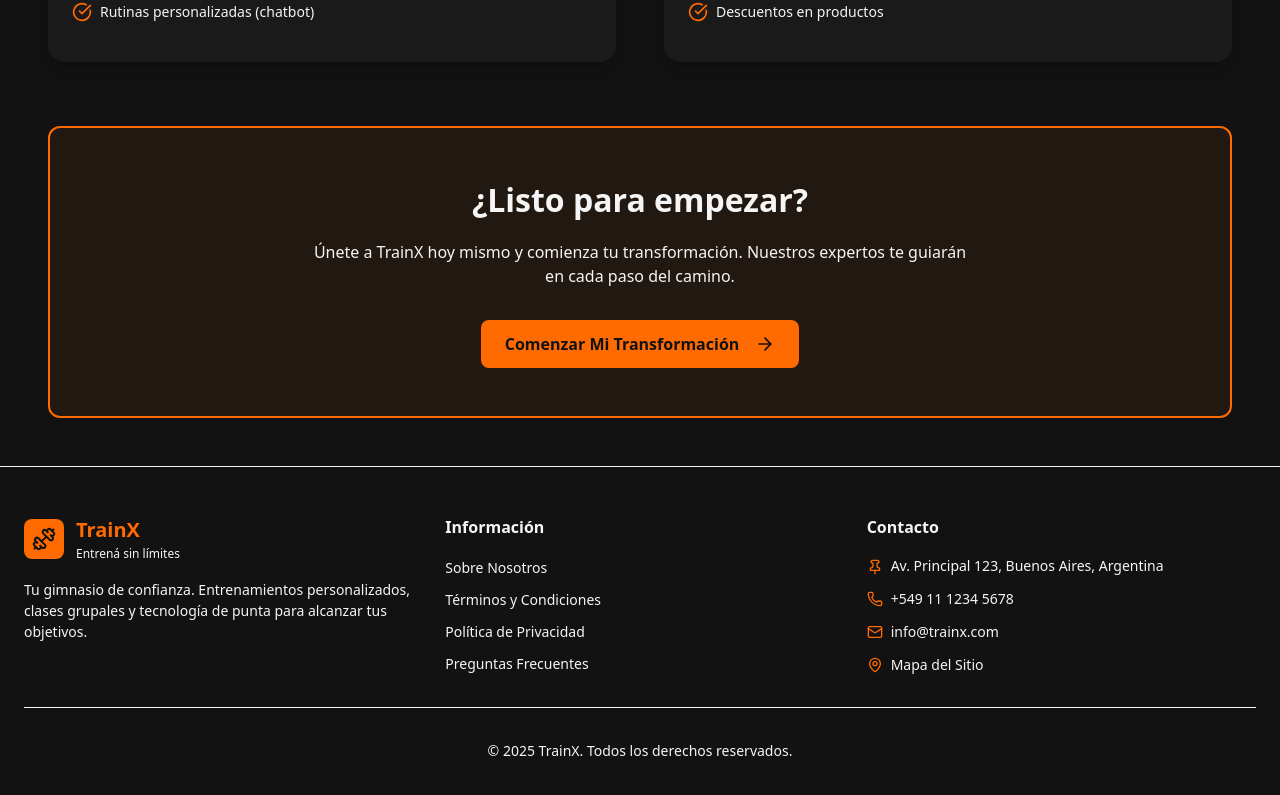
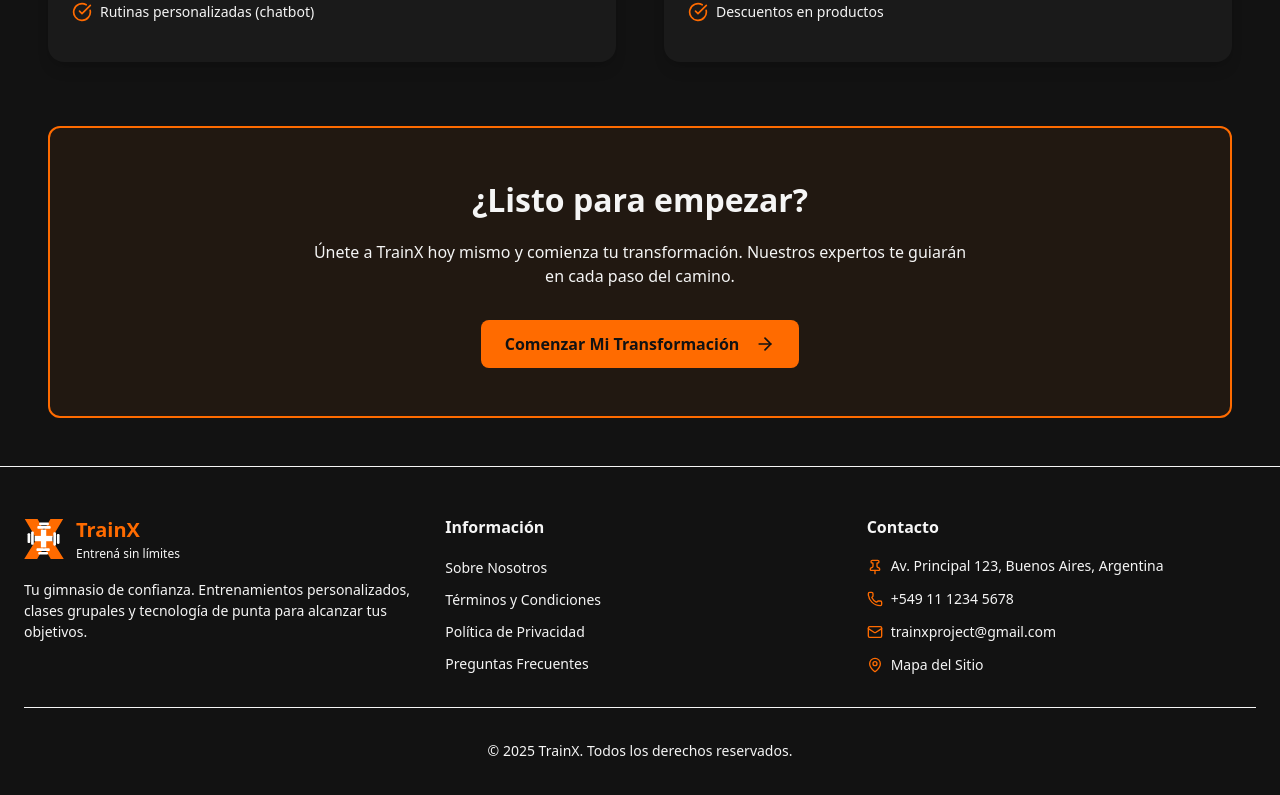
Before and after one commit to trainxproject/trainx-front, a Next.js app: page / in a window 1280 px wide. Shown: the part 2199-2994 px from the top of the page. Built offline with nearby package versions, Linux system fonts and the light colour scheme.

Commit message:
logo, email

```diff
--- a/src/components/Footer.tsx
+++ b/src/components/Footer.tsx
@@ -1,4 +1,5 @@
-import { Dumbbell, Mail, Phone, MapPin, Pin } from "lucide-react";
+import { Mail, Phone, MapPin, Pin } from "lucide-react";
+import Image from "next/image";
 
 export function Footer() {
   const currentYear = new Date().getFullYear();
@@ -10,12 +11,13 @@ export function Footer() {
 
           <div className="space-y-4">
             <div className="flex items-center gap-3">
-              <div
-                className="w-10 h-10 rounded-lg flex items-center justify-center"
-                style={{ backgroundColor: "var(--primary)" }}
-              >
-                <Dumbbell className="w-6 h-6" style={{ color: "var(--background)" }} />
-              </div>
+                <Image
+                            src="/TrainX.svg"
+                            alt="Logo TrainX"
+                            width={50}
+                            height={50}
+                            className="w-10 h-10"
+                          />
               <div>
                 <h2 className="text-[20px] font-bold text-primary">TrainX</h2>
                 <p className="text-[12px] text-muted-foreground">Entrená sin límites</p>
@@ -69,7 +71,7 @@ export function Footer() {
               </li>
               <li className="flex items-center gap-2">
                 <Mail className="w-4 h-4 flex-shrink-0" style={{ color: "var(--primary)" }} />
-                <span className="text-[14px] text-muted-foreground">info@trainx.com</span>
+                <span className="text-[14px] text-muted-foreground">trainxproject@gmail.com</span>
               </li>
               <li className="flex items-center gap-2">
                 <MapPin className="w-4 h-4 flex-shrink-0" style={{ color: "var(--primary)" }} />
```
